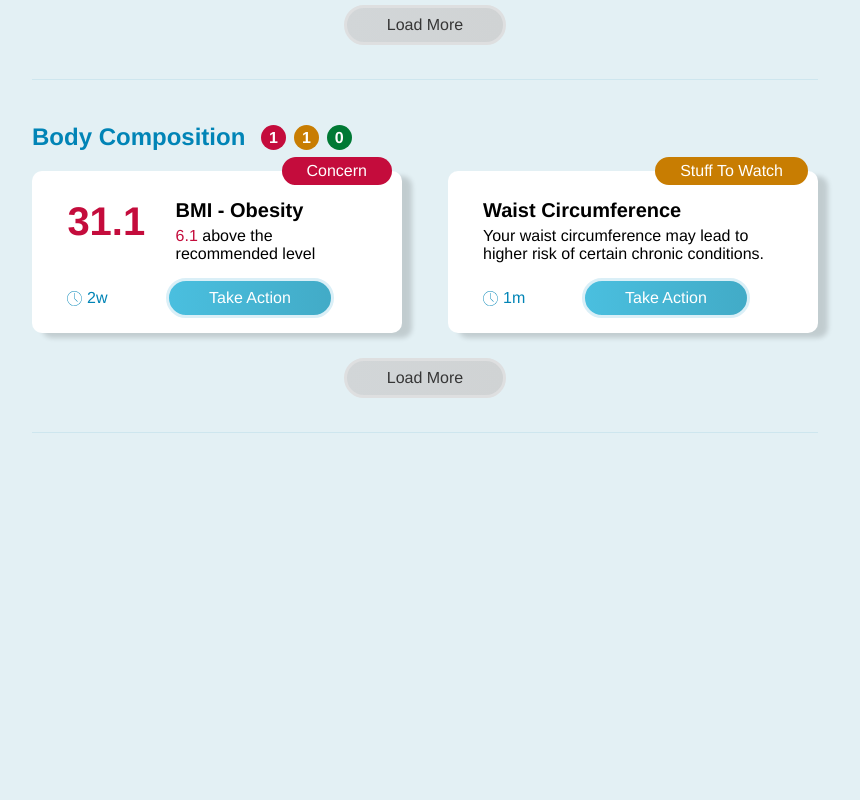
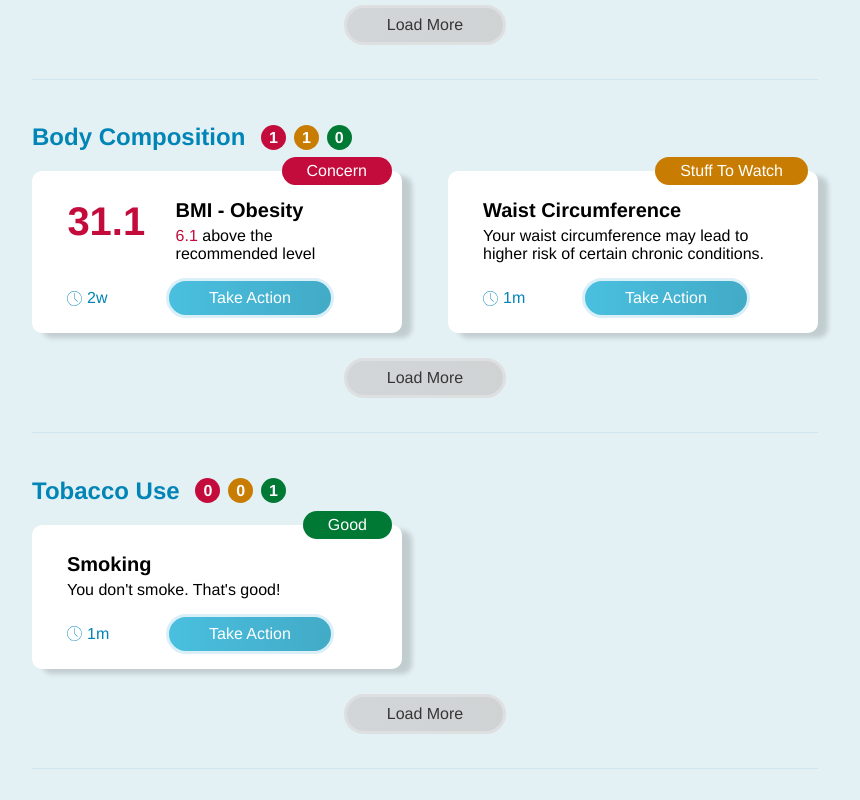
Before and after one commit to myran2/wcusa-fe-challenge, a Vue app: page / in a window 1280 px wide. Shown: the part 696-1496 px from the top of the page, without its empty margins (215-1075 px from the left). Before the commit the page ends 1161 px from the top, so only its background shows below. Built offline with nearby package versions, Linux system fonts and the light colour scheme.

Commit message:
add a 'good' biometric card.

```diff
--- a/src/assets/biometrics.json
+++ b/src/assets/biometrics.json
@@ -48,5 +48,14 @@
         "actionLabel": "Take Action",
         "categoryId": 2,
         "addlWarning": "Stuff To Watch"
+    },
+    {
+        "id": 5,
+        "name": "Smoking",
+        "description": "You don't smoke. That's good!",
+        "timeDisplay": "1m",
+        "actionLabel": "Take Action",
+        "categoryId": 4,
+        "addlWarning": "Good"
     }
 ]
--- a/src/components/BiometricCard.vue
+++ b/src/components/BiometricCard.vue
@@ -71,7 +71,7 @@ class Biometric {
       */
       this.addlWarning = json.addlWarning
       // find the first number (float or otherwise) in the description.
-      const numberMatch:RegExpMatchArray|null = this.description.match('[0-9.]+ ')
+      const numberMatch:RegExpMatchArray|null = this.description.match('^[0-9.]+ ')
       if (numberMatch) {
         this.recommendedLevelDiff = parseFloat(numberMatch[0])
         this.description = this.description.replace(numberMatch[0], '')
--- a/src/scss/_biometricCard.scss
+++ b/src/scss/_biometricCard.scss
@@ -40,6 +40,10 @@
 
         .stuff-to-watch {
             background-color: $color-meh;
+        }
+
+        .good {
+            background-color: $color-good;
         }
     }
     .card-body {
```
